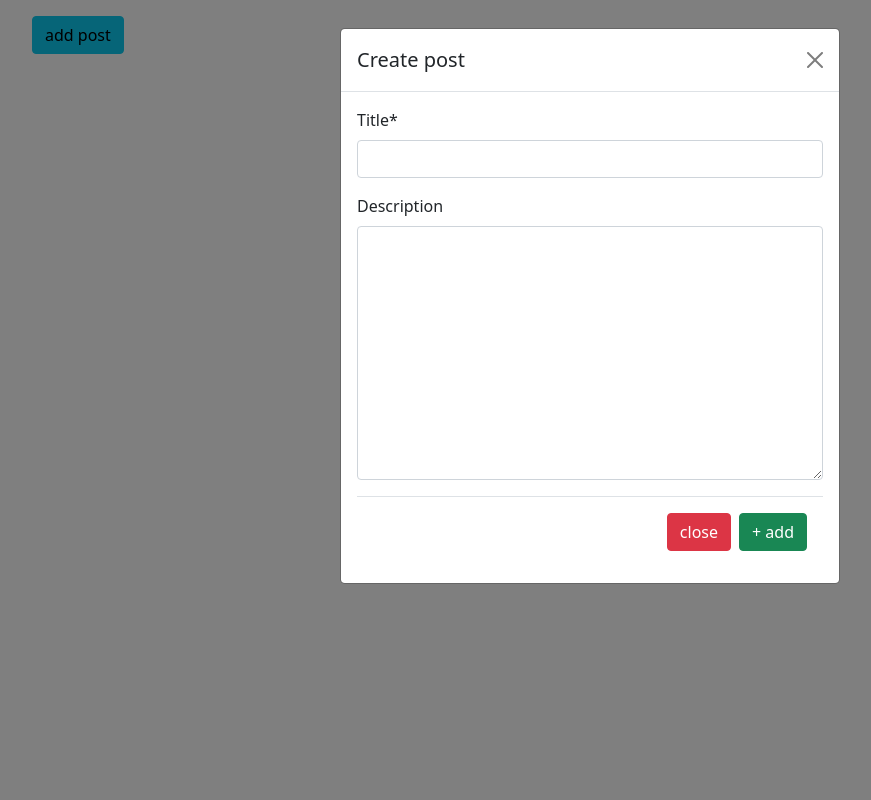
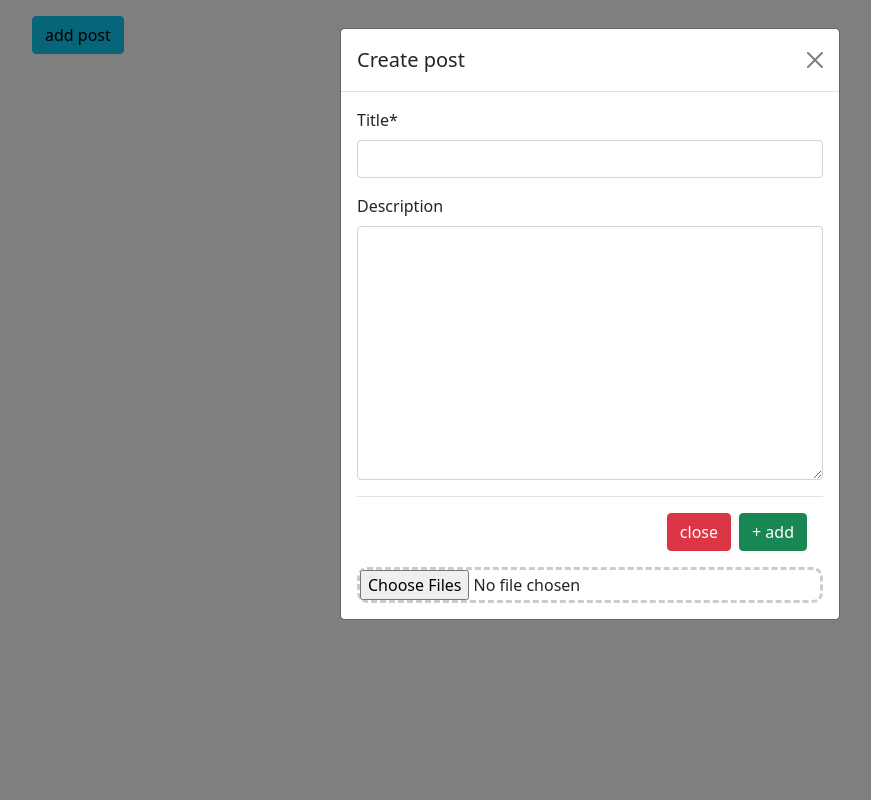
Before and after one commit to jacob-atienza/jatienza2932_assignment4, a Django app: page / in a window 1280 px wide, after a click on "add post". Shown: the whole page, without its empty margins (50-921 px from the left). Run offline with Django 5.2, Linux system fonts and the light colour scheme; data that the repository does not hold is empty; some libraries are stand-ins or nearby versions.

Commit message:
Add dropzone.js implementation

```diff
--- a/assign4/src/posts/templates/posts/main.html
+++ b/assign4/src/posts/templates/posts/main.html
@@ -26,10 +26,17 @@
                             <button type="submit" class="btn btn-success">+ add</button>
                         </div>
                     </form>
+                    <form action="/upload" class="dropzone dz">
+                        {% csrf_token %}
+                        <div class="fallback">
+                        <input name="file" type="file" multiple />
+                        </div>
+                    </form>
                 </div>
 
                 </div>
             </div>
+
         </div>
 
         <div id="alert-box"></div>
--- a/assign4/src/static/style.css
+++ b/assign4/src/static/style.css
@@ -1,3 +1,13 @@
 .not-visible {
   display: none;
 }
+
+.dz {
+  border: dashed !important;
+  border-color: #ccc !important;
+  border-radius: 10px !important;
+}
+
+.dz:hover {
+  background-color: lavender;
+}
--- a/assign4/src/templates/base.html
+++ b/assign4/src/templates/base.html
@@ -16,6 +16,9 @@
       integrity="sha384-BmbxuPwQa2lc/FVzBcNJ7UAyJxM6wuqIj61tLrc4wSX0szH/Ev+nYRRuWlolflfl"
       crossorigin="anonymous"
     />
+
+    <script src="https://unpkg.com/dropzone@5/dist/min/dropzone.min.js"></script>
+    <link rel="stylesheet" href="https://unpkg.com/dropzone@5/dist/min/dropzone.min.css" type="text/css" />
 
     <!-- Custom css -->
     <link rel="stylesheet" href="{% static 'style.css' %}" />
```
Also changed, not shown: assign4/src/posts/templates/posts/detail.html (+23 -0 lines).
